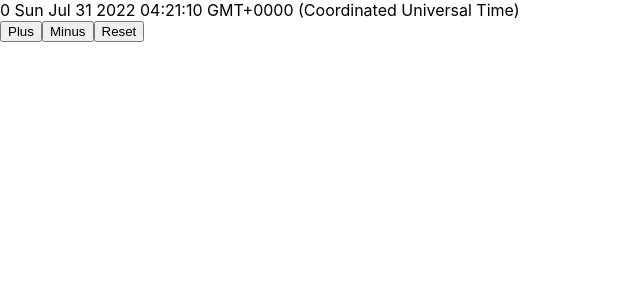
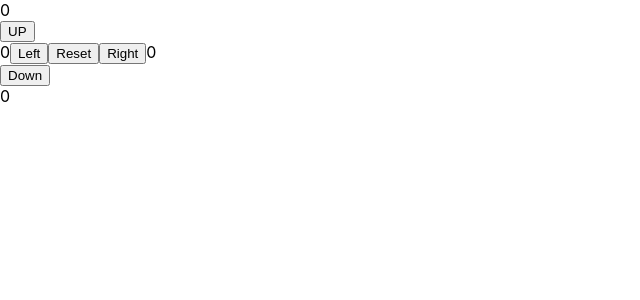
Before and after one commit to Scott-Zeta/FullStackOpen_MOOC, a React (Create React App) app in the folder Part1/practice/: page / in a window 1280 px wide. Shown: the top 300 px of the page, without its empty margins (0-640 px from the left). Built offline with nearby package versions, Linux system fonts and the light colour scheme.

Commit message:
coordinate controller

```diff
--- a/Part1/practice/src/App.js
+++ b/Part1/practice/src/App.js
@@ -1,36 +1,88 @@
 import './App.css';
 import { useState } from 'react'
 
-const Display = ({counter,time}) =>{
+const Display = ({ counter }) => {
   return (
-    <div>{counter} {time}</div>
+    <>{counter}</>
   )
 }
 
-const Button = ({onClick,text}) => (
-  <button onClick = {onClick}>
+const Button = ({ onClick, text }) => (
+  <button onClick={onClick}>
     {text}
   </button>
 )
 
 const App = () => {
-  const [counter, setCounter] = useState(0)
+  const [counter, setCounter] = useState({ left: 0, right: 0, up: 0, down: 0 })
   const time = new Date();
   // setTimeout(
   //   () => setCounter(counter + 1),
   //   1000
   // )
-  const add = () => setCounter(counter + 1)
-  const minus = () => setCounter(counter - 1)
-  const reset = () => setCounter(0)
-  console.log('rendering...', counter)
+  const moveLeft = () => {
+    const newCounter = {
+      ...counter,
+      left: counter.left + 1,
+      right: counter.right - 1
+    }
+    setCounter(newCounter)
+  }
+  const moveRight = () => {
+    const newCounter = {
+      ...counter,
+      left: counter.left - 1,
+      right: counter.right + 1
+    }
+    setCounter(newCounter)
+  }
+  const moveUp = () => {
+    const newCounter = {
+      ...counter,
+      up: counter.up + 1,
+      down: counter.down - 1
+    }
+    setCounter(newCounter)
+  }
+  const moveDown = () => {
+    const newCounter = {
+      ...counter,
+      up: counter.up - 1,
+      down: counter.down + 1
+    }
+    setCounter(newCounter)
+  }
+  const reset = () => {
+    const newCounter = {
+      up: 0,
+      down: 0,
+      left: 0,
+      right: 0
+    }
+    setCounter(newCounter)
+  }
 
   return (
     <div>
-      <Display counter = {counter} time = {time.toString()}/>
-      <Button text = "Plus" onClick = {add}/>
-      <Button text = "Minus" onClick = {minus}/>
-      <Button text = "Reset" onClick = {reset}/>
+      <div>
+        <Display counter={counter.up} />
+      </div>
+      <div>
+        <Button text="UP" onClick={moveUp} />
+      </div>
+      <div>
+        <Display counter={counter.left} />
+        <Button text="Left" onClick={moveLeft} />
+        <Button text="Reset" onClick={reset} />
+        <Button text="Right" onClick={moveRight} />
+        <Display counter={counter.right} />
+      </div>
+      <div>
+        <Button text="Down" onClick={moveDown} />
+      </div>
+      <div>
+        <Display counter={counter.down} />
+      </div>
     </div>
   )
 }
```
